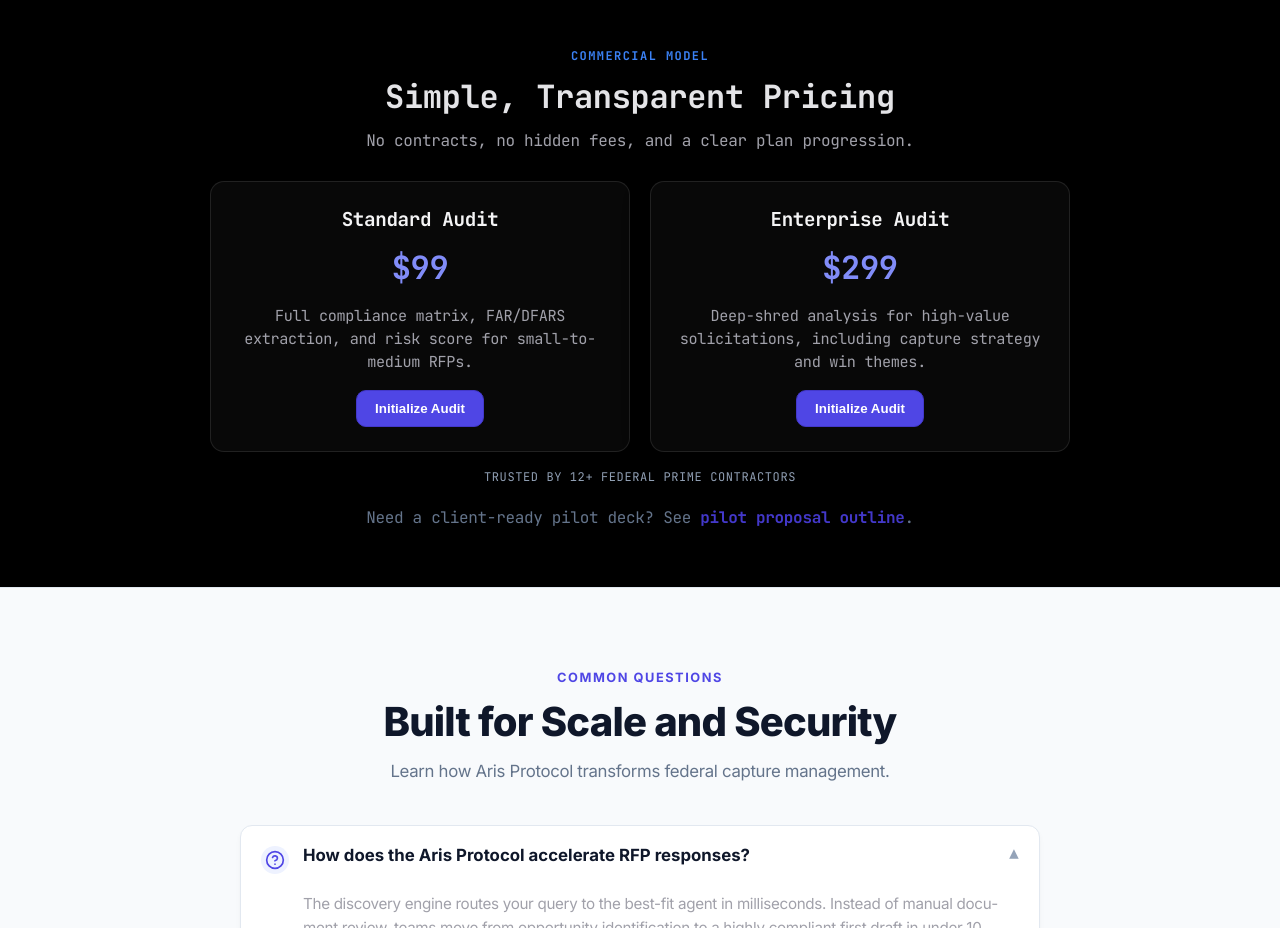
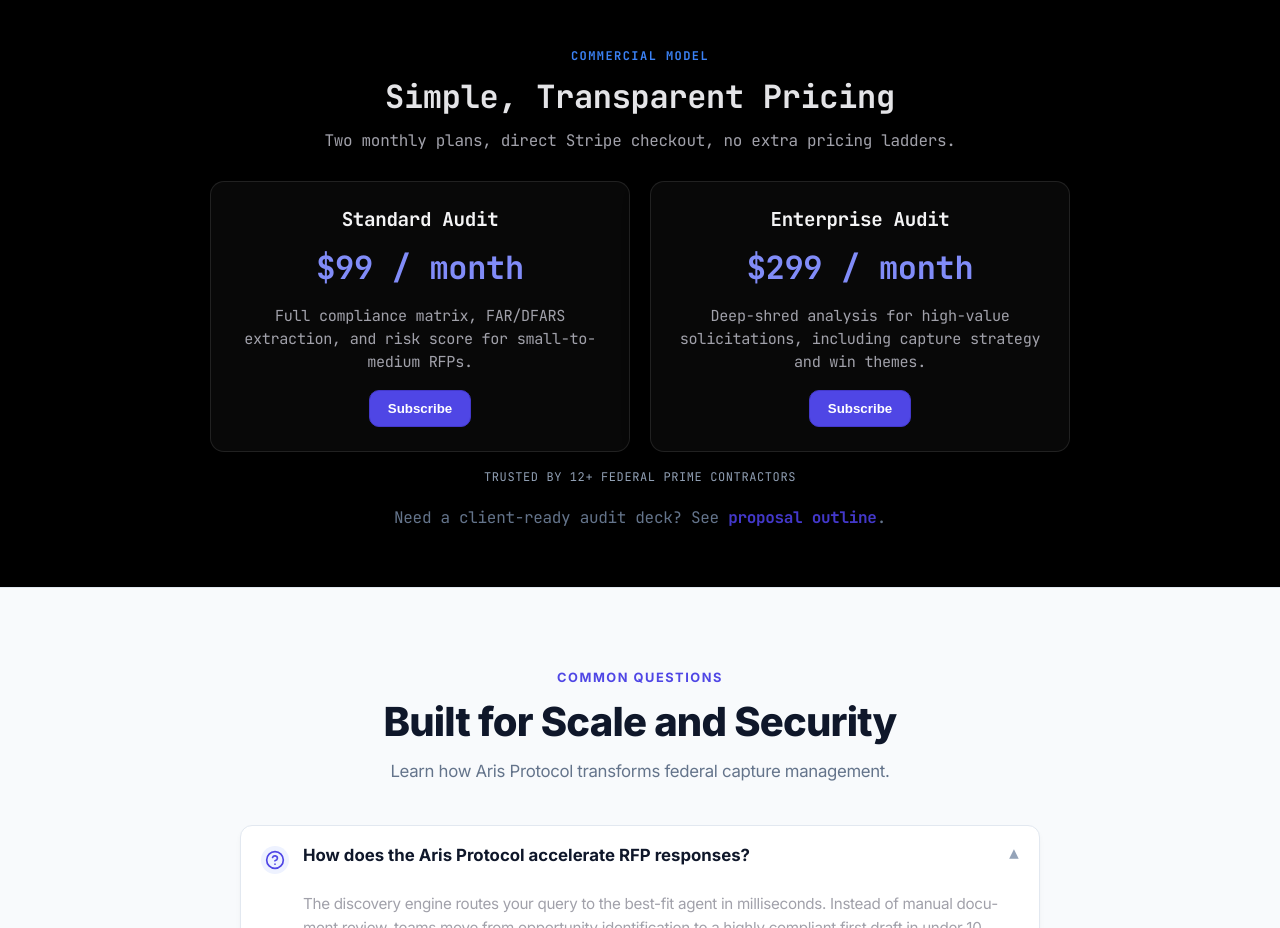
Before and after one commit to sid-stack/aris-registry, a React (Vite) app: page / in a window 1280 px wide. Shown: the part 2580-3508 px from the top of the page. Built offline with nearby package versions, Linux system fonts and the light colour scheme; no server answers.

Commit message:
fix: simplify pricing tiers and stripe links

```diff
--- a/src/components/FaqSection.jsx
+++ b/src/components/FaqSection.jsx
@@ -169,7 +169,7 @@
     },
     {
       q: "What is the pricing model?",
-      a: "We offer transparent commercial tiers: a $29/mo Starter plan (200 calls), a $199/mo Growth plan (1,000 calls), a $2,500 30-day Pilot, and Custom Enterprise options for high-volume integrators.",
+      a: "We keep pricing to two monthly plans: Standard Audit at $99 per month and Enterprise Audit at $299 per month. Both use direct Stripe checkout links and there are no additional public tiers on the landing page.",
     },
     {
       q: "Does this actually improve win rates?",
@@ -185,7 +185,7 @@
     },
     {
       q: "How fast can we see ROI?",
-      a: "Most teams experience significant cycle-time compression within the first week. The 30-day pilot is specifically designed to validate compliance lift and throughput improvements before moving to production.",
+      a: "Most teams see cycle-time compression within the first week. Standard covers the core compliance workflow, and Enterprise adds deeper capture strategy for more complex bids.",
     },
   ];
 
--- a/src/lib/pricing.js
+++ b/src/lib/pricing.js
@@ -2,24 +2,31 @@
  * Canonical GTM pricing ladder used across landing, templates, and proposal copy.
  * Simplified to two strategic plans: $99 and $299.
  */
+export const STRIPE_PAYMENT_LINKS = {
+  standard: "https://buy.stripe.com/3cIaEX66197ad9H9na2Fa00",
+  enterprise: "https://buy.stripe.com/cNibJ19id8369XvfLy2Fa01",
+};
+
 export const GTM_PRICING_PLANS = [
   {
     key: "standard",
     title: "Standard Audit",
-    price: "$99",
+    price: "$99 / month",
     description: "Full compliance matrix, FAR/DFARS extraction, and risk score for small-to-medium RFPs.",
-    buttonLabel: "Initialize Audit",
-    buttonLink: "https://buy.stripe.com/3cIaEX66197ad9H9na2Fa00",
-    tier: "standard"
+    buttonLabel: "Subscribe",
+    buttonLink: STRIPE_PAYMENT_LINKS.standard,
+    tier: "standard",
+    callout: "Standard Audit - $99/month",
   },
   {
     key: "enterprise",
     title: "Enterprise Audit",
-    price: "$299",
+    price: "$299 / month",
     description: "Deep-shred analysis for high-value solicitations, including capture strategy and win themes.",
-    buttonLabel: "Initialize Audit",
-    buttonLink: "https://buy.stripe.com/cNibJ19id8369XvfLy2Fa01",
-    tier: "enterprise"
+    buttonLabel: "Subscribe",
+    buttonLink: STRIPE_PAYMENT_LINKS.enterprise,
+    tier: "enterprise",
+    callout: "Enterprise Audit - $299/month",
   }
 ];
 
--- a/src/pages/Landing.jsx
+++ b/src/pages/Landing.jsx
@@ -87,7 +87,7 @@
   );
 }
 
-function FreePulseCheckSection({ isMobile }) {
+function FreePulseCheckSection({ isMobile, onUnlockAudit }) {
   const [uei, setUei] = useState("");
   const [isProcessing, setIsProcessing] = useState(false);
   const [result, setResult] = useState(null);
@@ -216,8 +216,8 @@
                 <p style={{ fontSize: '14px', color: '#a1a1aa', marginBottom: 20 }}>
                   Why is your score low? Mercury 2 protocol has detected 3 critical disqualifyers in your entity's bridge.
                 </p>
-                <button onClick={() => window.location.href = '/app'} style={{ ...styles.primaryCta, width: "100%", borderRadius: 12, background: 'var(--accent)', color: '#000' }}>
-                  Unlock Full $499 Audit Matrix
+                <button onClick={onUnlockAudit} style={{ ...styles.primaryCta, width: "100%", borderRadius: 12, background: 'var(--accent)', color: '#000' }}>
+                  Unlock Standard Audit - $99/month
                 </button>
               </div>
             </div>
@@ -298,7 +298,8 @@
 
     // For direct Stripe links, just redirect
     if (plan.buttonLink && plan.buttonLink.startsWith('https://buy.stripe.com/')) {
-      window.location.href = plan.buttonLink;
+      window.location.assign(plan.buttonLink);
+      window.setTimeout(() => setIsProcessing(false), 1500);
       return;
     }
 
@@ -568,7 +569,10 @@
             </div>
           </section>
 
-          <FreePulseCheckSection isMobile={isMobile} />
+          <FreePulseCheckSection
+            isMobile={isMobile}
+            onUnlockAudit={() => openCheckout("pulse_check_result", GTM_PRICING_PLANS[0])}
+          />
 
           <section id="solutions" style={styles.sectionMuted} data-reveal>
             <div style={styles.sectionInner}>
@@ -608,7 +612,7 @@
             <div style={styles.sectionInnerNarrow}>
               <p style={styles.sectionEyebrow}>Commercial model</p>
               <h2 style={styles.sectionTitle}>Simple, Transparent Pricing</h2>
-              <p style={styles.subtitleSmall}>No contracts, no hidden fees, and a clear plan progression.</p>
+              <p style={styles.subtitleSmall}>Two monthly plans, direct Stripe checkout, no extra pricing ladders.</p>
               <div style={{ ...styles.pricingGrid, gridTemplateColumns: isMobile ? "1fr" : "repeat(2, 1fr)" }}>
                 {GTM_PRICING_PLANS.map((plan) => (
                   <PricingCard
@@ -632,7 +636,7 @@
               </div>
               <p style={styles.enterpriseTrustNote}>Trusted by 12+ Federal Prime Contractors</p>
               <p style={styles.proposalCopy}>
-                Need a client-ready pilot deck? See{" "}
+                Need a client-ready audit deck? See{" "}
                 <a
                   href="/pilot-proposal-outline.md"
                   target="_blank"
@@ -642,7 +646,7 @@
                     trackEvent("pilot_outline_open_click", { source: "landing_pricing" })
                   }
                 >
-                  pilot proposal outline
+                  proposal outline
                 </a>
                 .
               </p>
--- a/src/pages/Templates.jsx
+++ b/src/pages/Templates.jsx
@@ -16,10 +16,8 @@
 - Full report with ROI (target >=30% win-rate lift)
 
 Pricing options:
-- Starter - $29/mo + $0.25/call (after 200 free calls)
-- Growth - $199/mo (1,000 calls) + $0.20/call overage
-- Pilot - $2,500 / 30 days (onboarding + 5,000 calls)
-- Enterprise - Custom (no fixed price)
+- Standard Audit - $99/month
+- Enterprise Audit - $299/month
 
 If you are interested, just reply "Yes" and I will send over the short agreement and a Calendly link for a 15-minute kickoff call.
 
@@ -27,7 +25,7 @@
 
 - [Your Name] | Bidsmith Ltd. | sid@bidsmith.pro`;
 
-const pilotAgreementTemplate = `# Bidsmith Lite - Pilot Agreement
+const pilotAgreementTemplate = `# Bidsmith Lite - Audit Service Agreement
 
 Effective Date: ___________________
 Client: ___________________
@@ -43,10 +41,8 @@
 ## 2. Fees and Payment
 | Milestone | Amount (USD) | Due |
 |-----------|--------------|-----|
-| Starter | $29/mo + $0.25/call | Self-serve |
-| Growth | $199/mo includes 1,000 calls | $0.20/call overage |
-| Pilot | $2,500 / 30 days | Includes onboarding + 5,000 calls |
-| Enterprise | Custom | Contracted terms |
+| Standard Audit | $99/month | Self-serve |
+| Enterprise Audit | $299/month | Self-serve |
 
 Payments are to be made via Stripe or wire transfer to the account listed on the invoice.
 
```
Also changed, not shown: 1 other file (tests, documents, lock files or other folders).
